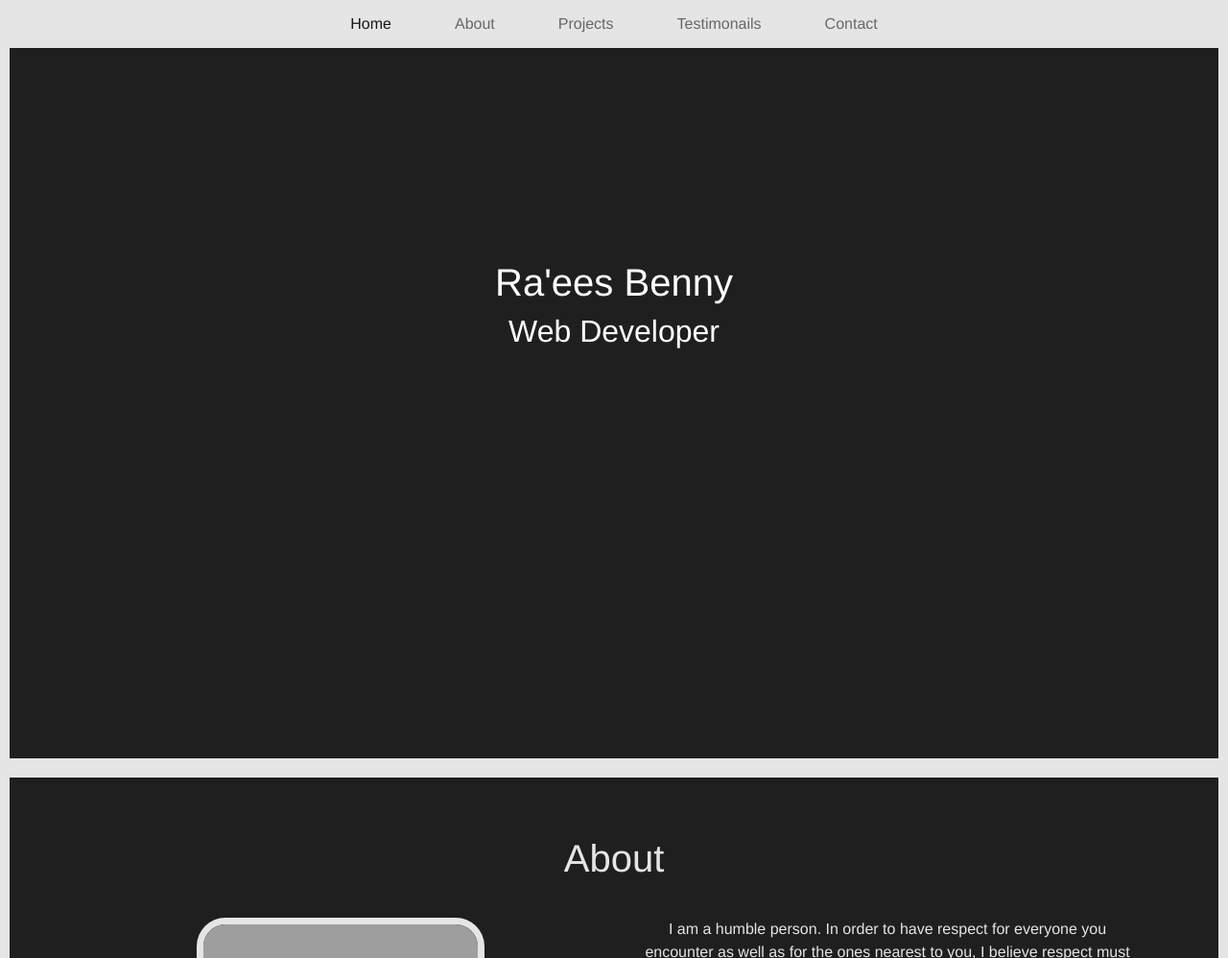
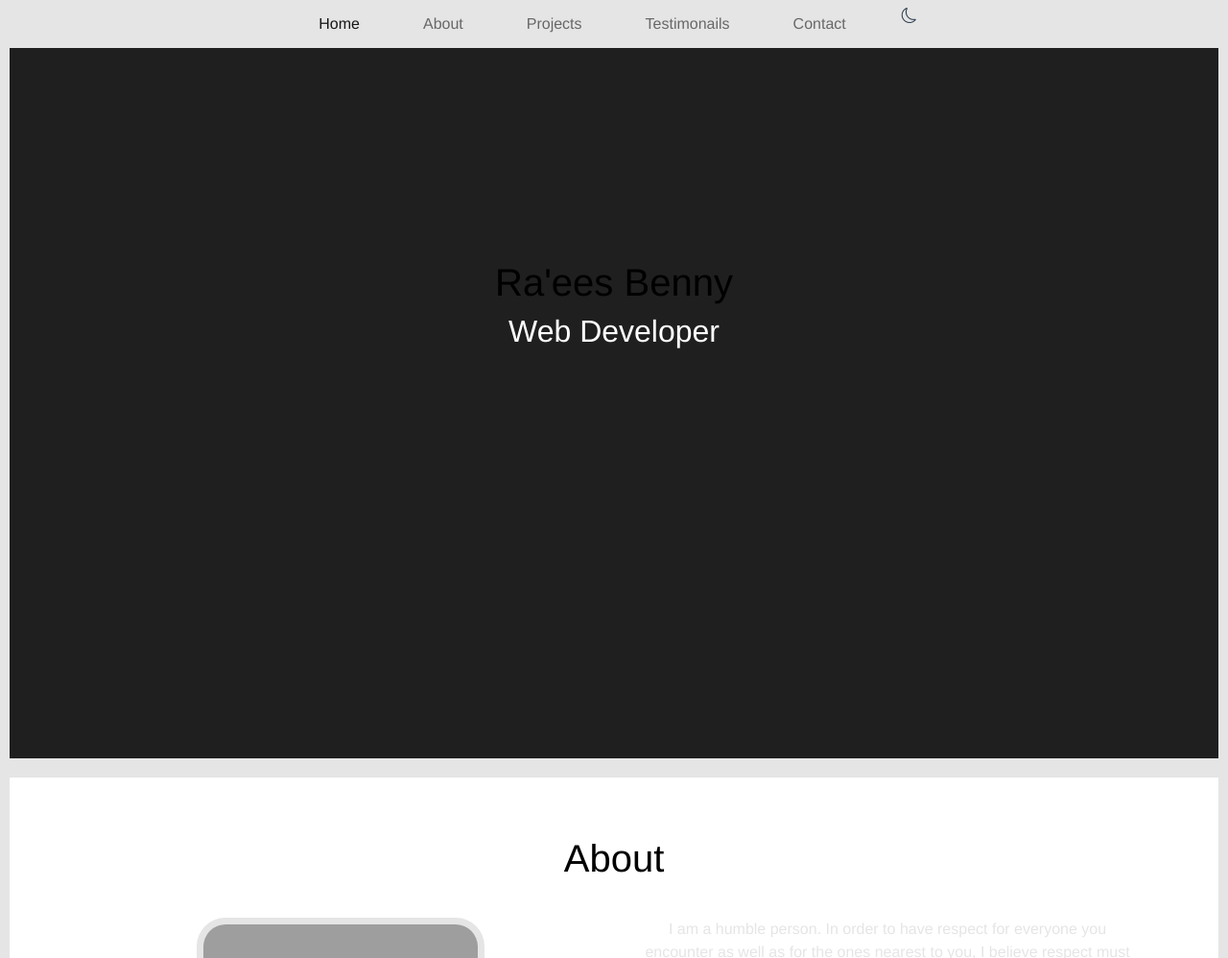
Before and after one commit to Raees-B-19/Vue-Portfolio, a Vue app: page / in a window 1280 px wide. Shown: the top 998 px of the page at 96% size. Built offline with nearby package versions, Linux system fonts and the light colour scheme; grey boxes are pictures that could not be loaded.

Commit message:
Theme dark and light

```diff
--- a/src/App.vue
+++ b/src/App.vue
@@ -36,6 +36,18 @@ export default {
   background: #1f1f1f;
   border-radius: 10px;
 }
+/* Background */
+:root{
+  --background-color: white;
+  --text-color: black;
+}
+.dark-theme{
+  --background-color: black;
+  --text-color: white;
+}
+h1{
+  color:var(--text-color) !important;
+}
 /* nav {
   padding: 30px;
 }
--- a/src/components/About.vue
+++ b/src/components/About.vue
@@ -78,7 +78,8 @@ export default {
 
 <style scoped>
 #about {
-  background: #1f1f1f;
+  /* background: #1f1f1f; */
+  background: var(--background-color);
   color: #E5E5E5;
   height: max-content;
   background-attachment: fixed;
--- a/src/components/NavBar.vue
+++ b/src/components/NavBar.vue
@@ -2,10 +2,21 @@
   <nav class="navbar navbar-expand-lg fixed-top">
     <div class="container-fluid">
       <!-- <a class="navbar-brand" href="#">Navbar</a> -->
-    <button class="navbar-toggler" type="button" data-bs-toggle="collapse" data-bs-target="#navbarNav" aria-controls="navbarNav" aria-expanded="false" aria-label="Toggle navigation">
+      <button
+        class="navbar-toggler"
+        type="button"
+        data-bs-toggle="collapse"
+        data-bs-target="#navbarNav"
+        aria-controls="navbarNav"
+        aria-expanded="false"
+        aria-label="Toggle navigation"
+      >
         <span class="navbar-toggler-icon"></span>
       </button>
-    <div class="collapse navbar-collapse justify-content-center" id="navbarNav">
+      <div
+        class="collapse navbar-collapse justify-content-center"
+        id="navbarNav"
+      >
         <ul class="navbar-nav">
           <li class="nav-item">
             <a class="nav-link active" aria-current="page" href="#home">Home</a>
@@ -22,17 +33,37 @@
           <li class="nav-item">
             <a class="nav-link" href="#contact">Contact</a>
           </li>
+          <li class="nav-item">
+            <div @click="changeTheme">
+              <i class="bi " :class="{ 'bi-brightness-high': dark, 'bi-moon': !dark }"></i>
+            </div>
+          </li>
         </ul>
       </div>
     </div>
   </nav>
 </template>
+<script>
+export default {
+  data(){
+    return{
+      dark: false
+    }
+  },
+  methods: {
+    changeTheme() {
+      this.dark = !this.dark;
+      document.body.classList.toggle("dark-theme");
+    },
+  },
+};
+</script>
 <style scoped>
-nav{
+nav {
   background: #e5e5e5;
   padding: 5px;
 }
-ul li{
+ul li {
   padding: 0 25px;
 }
 </style>
```
Lines whose indentation alone changed are shown as unchanged.
